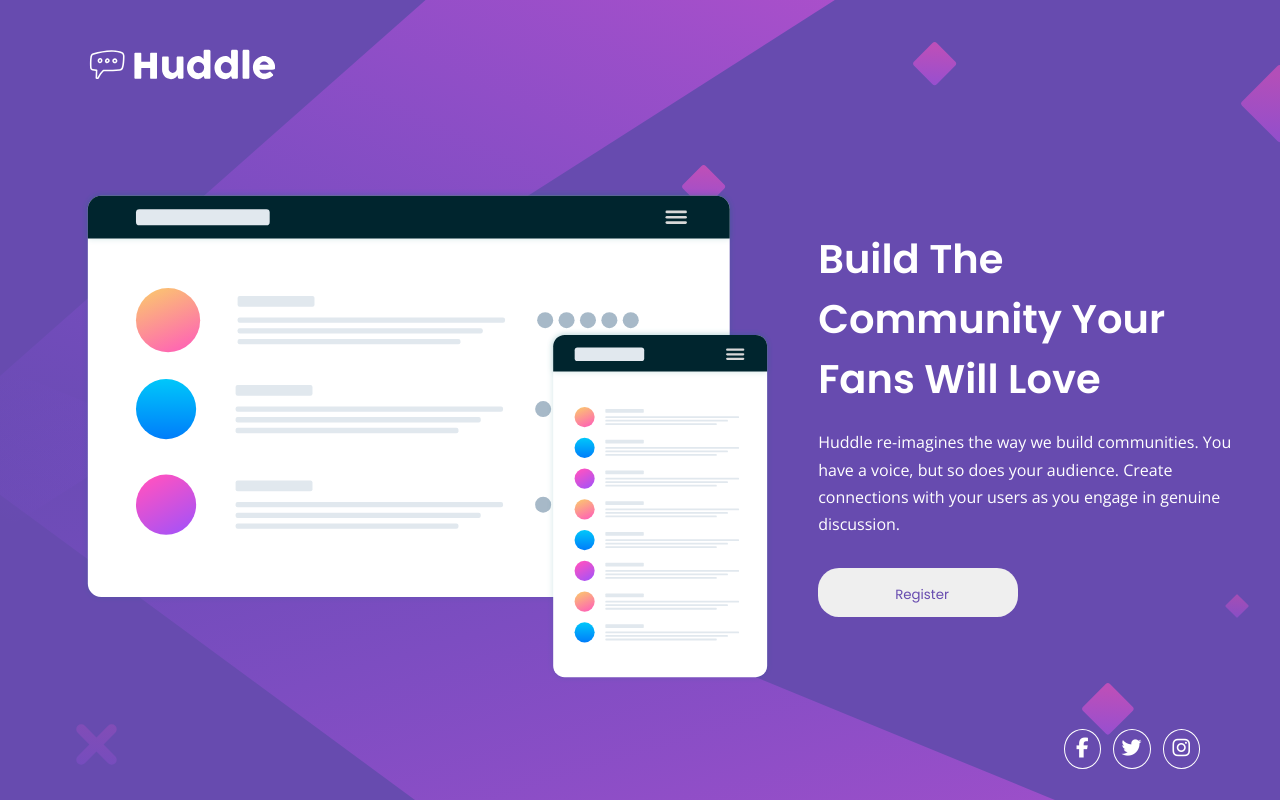
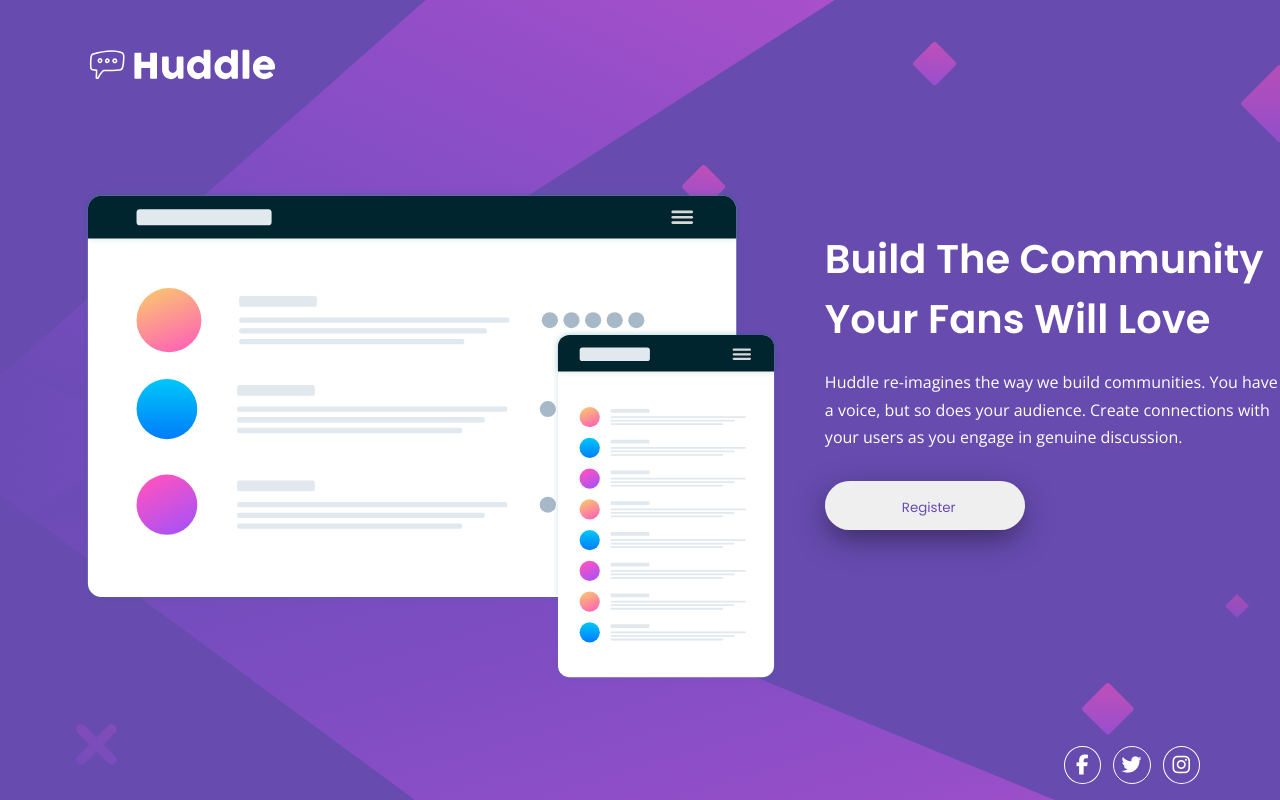
Before and after one commit to 12afaelPereira/FrontendMentor-Huddle-Intro, a plain HTML site: page index.html in a window 1280 px wide. Drawn offline with nearby package versions, Linux system fonts and the light colour scheme.

Commit message:
Update Desktop style

```diff
--- a/style.css
+++ b/style.css
@@ -1,3 +1,4 @@
+/* variables */
 :root{
     --primary-color: hsl(257, 40%, 49%);
     --secondary-color: hsl(300, 69%, 71%);
@@ -12,6 +13,7 @@
     --mobile-screen: 375px;
 }
 
+/* reset */
 *{
     margin: 0;
     padding: 0;
@@ -27,6 +29,7 @@ body{
     background-color: var(--primary-color);
 }
 
+/* header */
 .logo{
     margin-top: 40px;
     margin-bottom: 50px;
@@ -38,6 +41,7 @@ body{
 
 }
 
+/* main */
 .main{
     display: flex;
     flex-direction: column;
@@ -82,10 +86,14 @@ body{
     font-family: var(--primary-fontFamily);
     font-weight: var(--regular-fontWeight);
 
-    border-radius: 21px;
+    border-radius: 27px;
     border: none;
+    box-shadow: -1px 10px 32px -4px rgba(0,0,0,0.5);
+    -webkit-box-shadow: -1px 10px 32px -4px rgba(0,0,0,0.5);
+    -moz-box-shadow: -1px 10px 32px -4px rgba(0,0,0,0.5);
 }
 
+/* footer */
 footer{
     margin-top: 63px;
     margin-bottom: 40px;
@@ -104,38 +112,47 @@ footer{
     margin-right: 12px;
 }
 
-.socials a{
+.socials i{
+    color: white;
+    font-size: 20px;
+
+    padding: 8px;
     border: solid 1px white;
-    padding: 8px;
     border-radius: 100%;
 }
 
-.socials li:first-child a{
+.socials li:first-child i{
     padding: 8px 11px;
 }
 
-.socials li:last-child a{
+.socials li:last-child i{
     padding: 8px 9px;
 }
 
-.socials i{
-    color: white;
-    font-size: 20px;
-}
-
-
-
+/* Tablet, Ipad*/
 @media screen and (min-width: 376px) {
     body{
         background-image: url(./images/bg-desktop.svg);
     }
+
+    .main aside h1{
+        max-width: 400px;
+        margin: 0 auto;
+    }
+
+    .main aside p{
+        max-width: 500px;
+    }
+
 }
 
+/* Desktop */
 @media (min-width: 1025px){
     body{
         background-size: initial;
     }
 
+    /* header */
     .logo{
         margin-bottom: 95px;
         margin-left: 80px;
@@ -145,6 +162,7 @@ footer{
         width: 200px;
     }
 
+    /* main */
     .main{
         flex-direction: row;
         align-items: start;
@@ -162,13 +180,14 @@ footer{
 
     .main aside{
         max-width: 510px;
-        margin: 40px 38px 0px 45px;
+        margin: 40px 0px 0px 45px;
     }
 
     .main aside h1{
-        max-width: 440px;
+        margin: 0;
         font-size: 2.5em;
         text-align: initial;
+        max-width: initial;
     }
 
     .main aside p{
@@ -186,25 +205,20 @@ footer{
         color: white;
     }
 
+    /* footer */
     footer{
-        margin: 0;
+        max-width: 1440px;
+        margin-right: 80px;
+        margin-bottom: 0;
+        padding-bottom: 15px;
     }
 
     .socials{
-        position: absolute;
-        bottom: 40px;
-        right: 80px;
-    }
-
-    .socials li:hover{
-        color: var(--secondary-color);
-    }
-
-    .socials a:hover{
-        /* border: solid 1px var(--secondary-color); */
+        justify-content: flex-end;
     }
 
     .socials i:hover{
-        /* color: var(--secondary-color); */
+        color: var(--secondary-color);
+        border-color: var(--secondary-color);
     }
 }
```
